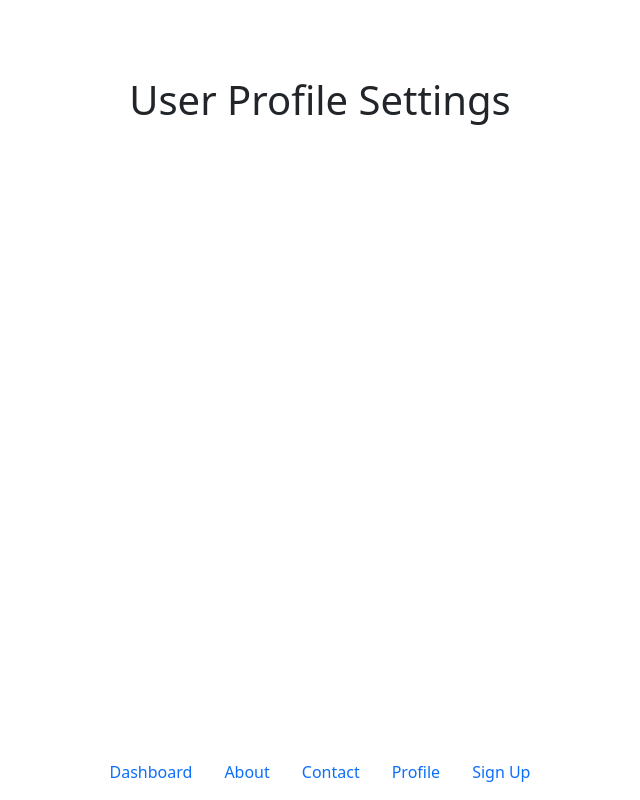
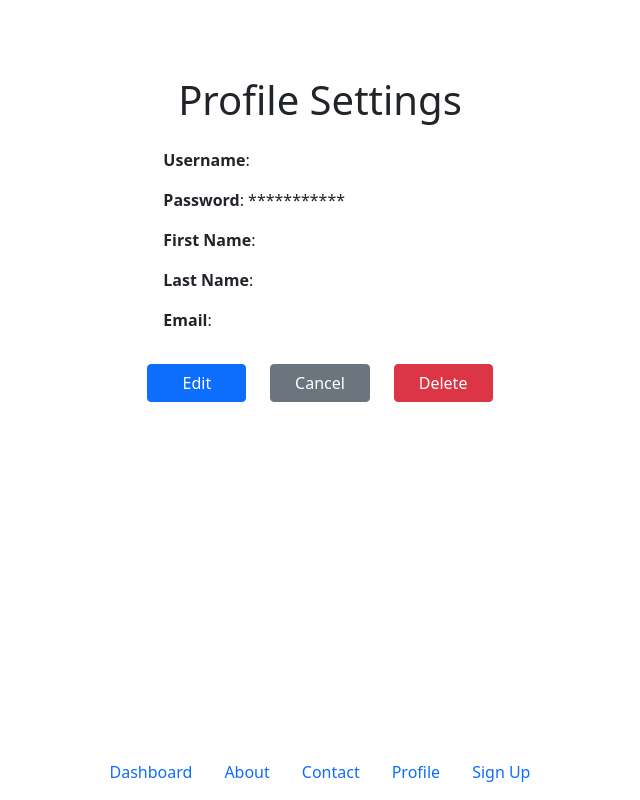
Before and after one commit to jennresado/CS467_Capstone, a React (Create React App) app: page /userprofile in a window 1280 px wide. Shown: the whole page, without its empty margins (320-960 px from the left). Built offline with nearby package versions, Linux system fonts and the light colour scheme; no server answers.

Commit message:
User profile page implementation

```diff
--- a/src/components/UserProfile.js
+++ b/src/components/UserProfile.js
@@ -1,11 +1,228 @@
+import { useHistory } from 'react-router-dom'
+import { useState } from 'react'
 
-const UserProfile = () => {
+const UserProfile = ({ usersDb, onUpdateUser, onDeleteUser }) => {
+    let history = useHistory()
+    const [username, setUsername] = useState('')
+    const [password, setPassword] = useState('')
+    const [first_name, setFirstName] = useState('')
+    const [last_name, setLastName] = useState('')
+    const [email, setEmail] = useState('')
+    const [admin, setAdmin] = useState(false)
+    const [showEditFields, setShowEditShowFields] = useState(false)
+    const [showEditButton, setShowEditButton] = useState(true)
+    const [showEditPassword, setShowEditPassword] = useState(false)
+    const [showEditPasswordButton, setShowEditPasswordButton] = useState(true)
+    const [errorUserName, setErrorUsername] = useState(false)
+    const [errorInputBlank, setErrorInput] = useState(false)
+
+    for (let i = 0; i < usersDb.length; i++) {
+        var displayUsername = usersDb[i].username
+        var displayPassword = usersDb[i].password
+        var displayFirstName = usersDb[i].first_name
+        var displayLastName = usersDb[i].last_name
+        var displayEmail = usersDb[i].email
+    }
+
+    const buttonEdit = showEditButton
+    const show = showEditFields
+    const passsWordField  = showEditPassword
+    const editPassButton = showEditPasswordButton
+
+    const onEdit = (e) => {
+        e.preventDefault()
+        // fill the fields with existing user info
+        setUsername(displayUsername)
+        setPassword(displayPassword)
+        setFirstName(displayFirstName)
+        setLastName(displayLastName)
+        setEmail(displayEmail)
+        // display fields for editing user info
+        setShowEditShowFields(true)
+        // hide the original button
+        setShowEditButton(false)
+    }
+
+    // password is encrypted, don't want to show that to user
+    // if they really want to change their password this clears the
+    // field before they edit password
+    const onChangePassword = (e) => {
+        e.preventDefault()
+        // set password blank for user to change
+        setPassword('')
+        // display password edit field
+        setShowEditPassword(true)
+        // hide edit password button
+        setShowEditPasswordButton(false)
+    }
+
+    const onSubmit = (e) => {
+        e.preventDefault()
+
+        // handle blank input
+        if (username == '' || password == '' || first_name == '' || last_name == '' || email == '') {
+            setErrorInput(true)
+            setTimeout(() => setErrorInput(false), 1000)
+            clearTimeout();
+            return
+        }
+
+        const body = {
+            "username": username,
+            'password': password,
+            "first_name": first_name,
+            "last_name": last_name,
+            "email": email
+        }
+        console.log(body)
+
+        onUpdateUser(body)
+            .then(() => {
+                history.push('/dashboard')
+           }
+            ).catch((err) => {
+               setErrorUsername(true)
+                setTimeout(() => setErrorUsername(false), 1000)
+                setTimeout(() => setUsername(''), 1000)
+                clearTimeout();
+            }
+            )
+    }
+
+    // on click cancel
+    const onCancel = (e) => {
+        e.preventDefault()
+        history.push('/dashboard')
+    }
+
+    // on click delete
+    const onDelete = (e) => {
+        e.preventDefault()
+
+        onDeleteUser()
+            .then(() => {
+                history.push('/')
+            }).catch((err) => {
+                console.log(err)
+            })
+    }
+
     return (
-        <div className='userProfilePage'>
+        <div className='generalFormat'>
             <div className='row justify-content-center'>
-                <div className='col-xl-8'>
+                <div className='col-sm-10 col-md-6 col-lg-4'>
                     <div className='row'>
-                        <h1>User Profile Settings</h1>
+                        <h1>Profile Settings</h1>
+                    </div>
+                    <div className='row'>
+                        <form className='userProfileForm'>
+                            <div className="card-body">
+                                <p><strong>Username</strong>: {displayUsername}</p>
+                                <p><strong>Password</strong>: ***********</p>
+                                <p><strong>First Name</strong>: {displayFirstName}</p>
+                                <p><strong>Last Name</strong>: {displayLastName}</p>
+                                <p><strong>Email</strong>: {displayEmail}</p>
+                            </div>
+                            {errorUserName && <p className='userProfileError'>This username is already taken.</p>}
+                            {errorInputBlank && <p className='userProfileError'>Fields cannot be blank.</p>}
+                                <div className="col d-grid gap-2 mx-auto">
+                                {
+                                    show && <p><strong>DO NOT EDIT USERNAME WHEN TESTING</strong></p>
+                                }
+                                {
+                                    show &&
+                                    <input
+                                    type='text'
+                                    placeholder='username'
+                                    className='form-control'
+                                    value={username}
+                                    onChange={(e) => setUsername(e.target.value)}
+                                    />
+                                }
+                            </div>
+                            <div>
+                                {
+                                    show && editPassButton &&
+                                    <div className="col d-grid gap-2 mx-auto">
+                                    <button className='btn btn-warning' type='submit' onClick={onChangePassword}>Change Password</button>
+                                    </div>
+                                }
+                            </div>
+                            <div>
+                                {
+                                    passsWordField &&
+                                    <input
+                                    type='text'
+                                    placeholder='password'
+                                    className='form-control'
+                                    value={password}
+                                    onChange={(e) => setPassword(e.target.value)}
+                                />
+                                }
+
+                            </div>
+                            <div>
+                                {
+                                    show &&
+                                    <input
+                                    type='text'
+                                    placeholder='first name'
+                                    className='form-control'
+                                    value={first_name}
+                                    onChange={(e) => setFirstName(e.target.value)}
+                                />
+                                }
+
+                            </div>
+                            <div>
+                                {
+                                    show &&
+                                    <input
+                                    type='text'
+                                    placeholder='last name'
+                                    className='form-control'
+
+                                    value={last_name}
+                                    onChange={(e) => setLastName(e.target.value)}
+                                />
+                                }
+
+                            </div>
+                            <div>
+                                {
+                                    show &&
+                                    <input
+                                    type='text'
+                                    placeholder='email'
+                                    className='form-control'
+                                    value={email}
+                                    onChange={(e) => setEmail(e.target.value)}
+                                />
+                                }
+
+                            </div>
+                            <div className="row">
+                                <div className="col d-grid gap-2 mx-auto">
+                                    {
+                                        show &&
+                                        <button className='btn btn-primary' type='submit' onClick={onSubmit}>Save</button>
+                                    }
+                                    {
+                                        buttonEdit &&
+                                        <button className='btn btn-primary' type='submit' onClick={onEdit}>Edit</button>
+                                    }
+
+                                </div>
+                                <div className="col d-grid gap-2 mx-auto">
+                                    <button className='btn btn-secondary' type='submit' onClick={onCancel}>Cancel</button>
+                                </div>
+                                <div className="col d-grid gap-2 mx-auto">
+                                    <button className='btn btn-danger' type='submit' onClick={onDelete}>Delete</button>
+                                </div>
+                            </div>
+                        </form>
+                    </div>
+                    <div className='row'>
                     </div>
                 </div>
             </div>
```
